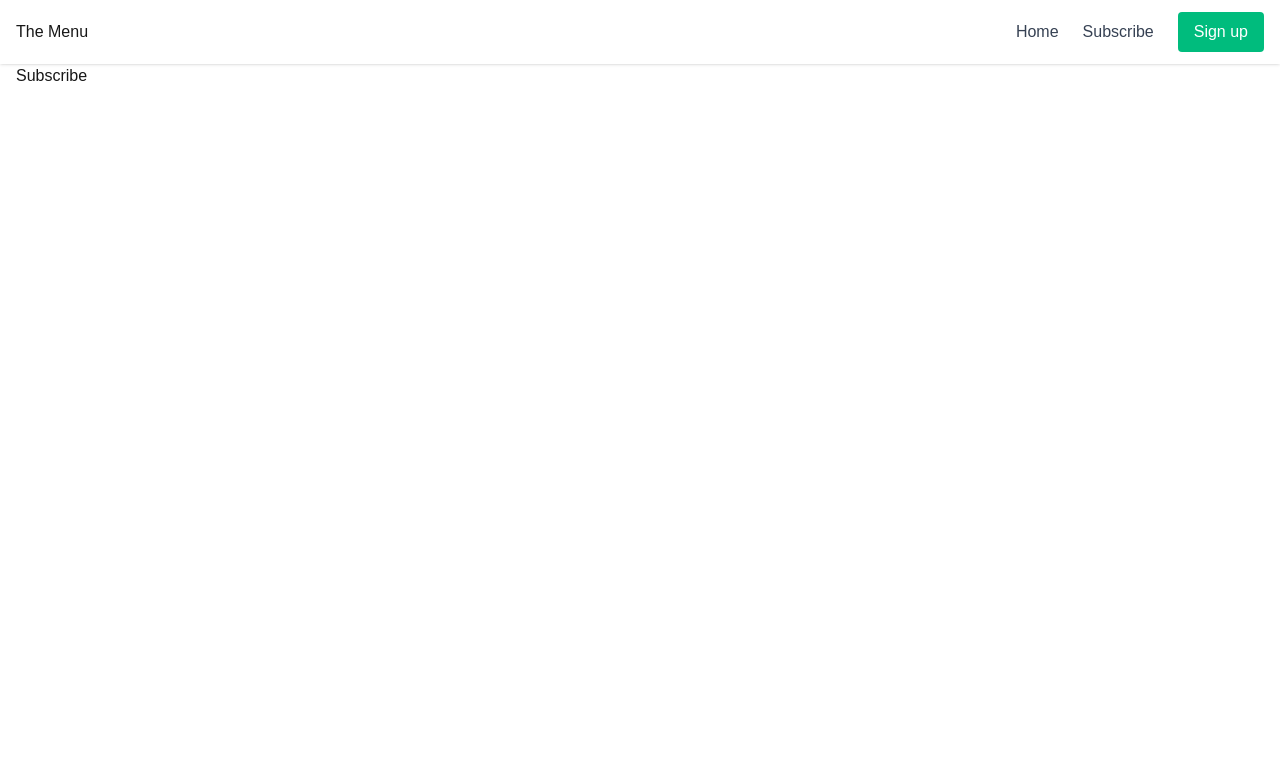
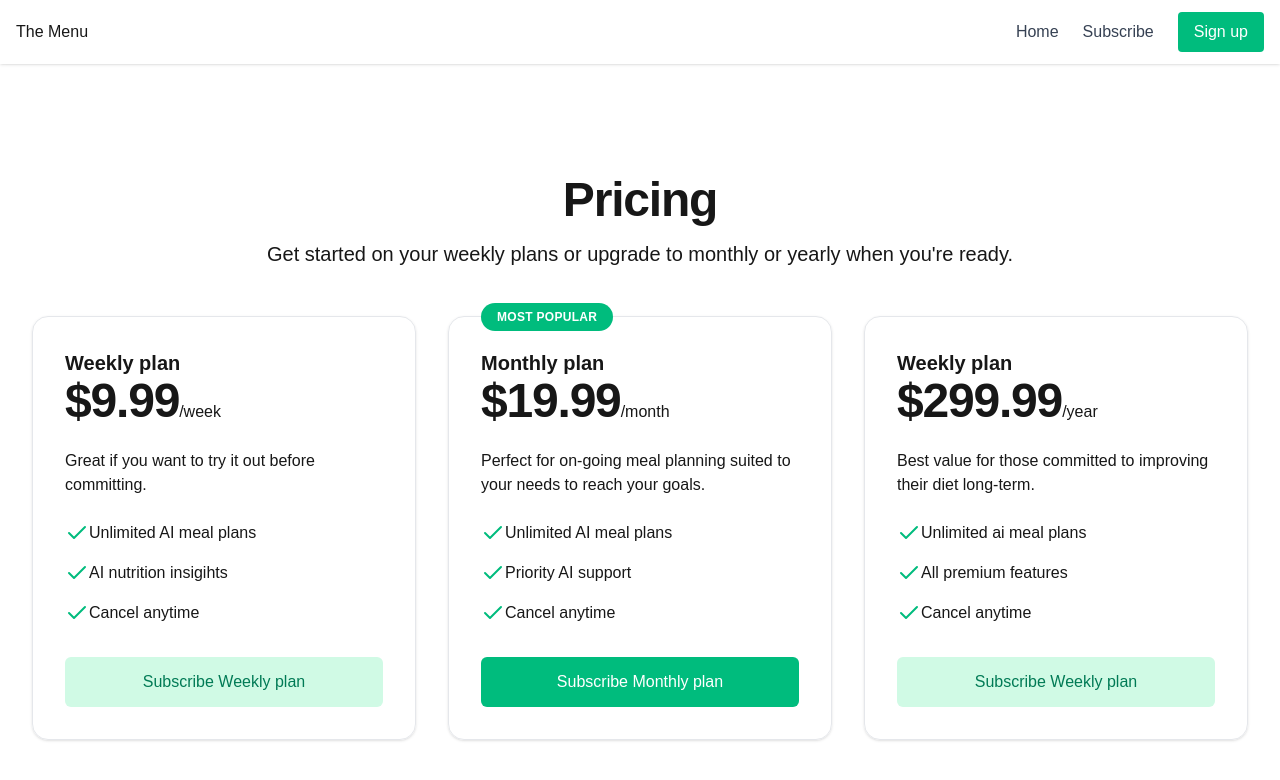
Before and after one commit to daphnee-jeune/ai-saas-app, a Next.js app: page /subscribe in a window 1280 px wide. Shown: the top 780 px of the page. Built offline with nearby package versions, Linux system fonts and the light colour scheme; no server answers.

Commit message:
Create and style subscribe page

```diff
--- a/app/subscribe/page.tsx
+++ b/app/subscribe/page.tsx
@@ -1,11 +1,74 @@
-import React from 'react'
+import { availablePlans } from "@/lib/plans";
+import React from "react";
 
 const Subscribe = () => {
   return (
-    <div>
-      Subscribe
+    <div className="px-4 py-8 sm:py-12 lg:py-16">
+      <div>
+        <h2 className="text-3xl font-bold text-center mt-12 sm:text-5xl tracking-tight">
+          Pricing
+        </h2>
+        <p className="max-w-3xl mx-auto mt-4 text-xl text-center">
+          Get started on your weekly plans or upgrade to monthly or yearly when
+          you're ready.
+        </p>
+      </div>
+      <div className="mt-12 container mx-auto space-y-12 lg:space-y-0 lg:grid lg:grid-cols-3 lg:gap-x-8">
+        {availablePlans.map((plan, key) => (
+          <div
+            key={key}
+            className="relative p-8 border border-gray-200 rounded-2xl shadow-sm flex flex-col hover:shadow-md hover:scale-[1.02] transition-transform duration-200 ease-out"
+          >
+            <div className="flex-1">
+              {plan.isPopular && (
+                <p className="absolute top-0 py-1.5 px-4 bg-emerald-500 text-white rounded-full text-xs font-semibold uppercase tracking-wide transform -translate-y-1/2">
+                  Most popular
+                </p>
+              )}
+              <h3 className="text-xl font-semibold">{plan.name}</h3>
+              <p>
+                <span className="text-5xl font-extrabold tracking-tight">
+                  ${plan.amount}
+                </span>
+                <span>/{plan.interval}</span>{" "}
+              </p>
+              <p className="mt-6">{plan.description}</p>
+              <ul className="mt-6 space-y-4">
+                {plan.features.map((feature, key) => (
+                  <li key={key} className="flex">
+                    <svg
+                      xmlns="http://www.w3.org/2000/svg"
+                      width="24"
+                      height="24"
+                      viewBox="0 0 24 24"
+                      fill="none"
+                      stroke="currentColor"
+                      strokeWidth="2"
+                      strokeLinecap="round"
+                      strokeLinejoin="round"
+                      className="flex-shrink-0 w-6 h-6 text-emerald-500"
+                    >
+                      <polyline points="20 6 9 17 4 12" />
+                    </svg>
+                    {feature}
+                  </li>
+                ))}
+              </ul>
+            </div>
+            <button
+              className={`${
+                plan.interval === "month"
+                  ? "bg-emerald-500 text-white  hover:bg-emerald-600 "
+                  : "bg-emerald-100 text-emerald-700  hover:bg-emerald-200 "
+              }  mt-8 block w-full py-3 px-6 border border-transparent rounded-md text-center font-medium disabled:bg-gray-400 disabled:cursor-not-allowed`}
+            >
+              Subscribe {plan.name}
+            </button>
+          </div>
+        ))}
+      </div>
     </div>
-  )
-}
+  );
+};
 
-export default Subscribe
+export default Subscribe;
--- /dev/null
+++ b/lib/plans.ts
@@ -0,0 +1,51 @@
+export interface Plan {
+  name: string;
+  amount: number;
+  currency: string;
+  interval: string;
+  isPopular?: boolean;
+  description: string;
+  features: string[];
+}
+
+export const availablePlans: Plan[] = [
+  {
+    name: "Weekly plan",
+    amount: 9.99,
+    currency: "USD",
+    interval: "week",
+    description: "Great if you want to try it out before committing.",
+    features: [
+      "Unlimited AI meal plans",
+      "AI nutrition insigihts",
+      "Cancel anytime",
+    ],
+  },
+  {
+    name: "Monthly plan",
+    amount: 19.99,
+    currency: "USD",
+    interval: "month",
+    isPopular: true,
+    description:
+      "Perfect for on-going meal planning suited to your needs to reach your goals.",
+    features: [
+      "Unlimited AI meal plans",
+      "Priority AI support",
+      "Cancel anytime",
+    ],
+  },
+  {
+    name: "Weekly plan",
+    amount: 299.99,
+    currency: "USD",
+    interval: "year",
+    description:
+      "Best value for those committed to improving their diet long-term.",
+    features: [
+      "Unlimited ai meal plans",
+      "All premium features",
+      "Cancel anytime",
+    ],
+  },
+];
```
